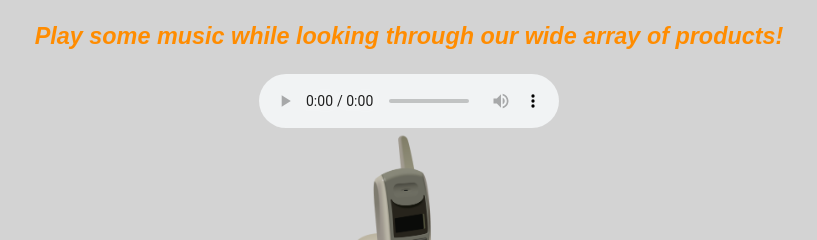
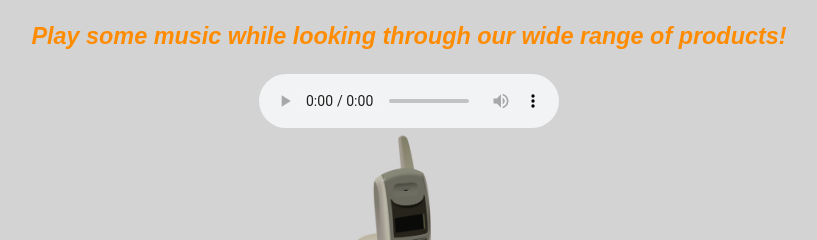
Before and after one commit to Andrtisar/Andrtisar.github.io, a plain HTML site: page shop-other-products.html in a window 1280 px wide. Shown: the top 240 px of the page, 231-1048 px from the left. Drawn offline with Linux system fonts and the light colour scheme.

Commit message:
updated shop

```diff
--- a/shop-other-products.html
+++ b/shop-other-products.html
@@ -5,7 +5,7 @@
     <link rel="stylesheet" href="shop-styles/main.css">
 </head>
 <body class="main-style">
-    <h3>Play some music while looking through our wide array of products!</h3>
+    <h3>Play some music while looking through our wide range of products!</h3>
     <audio controls>
         <source src="other/elevator_music.mp3" type="audio/mp3">
         <p>Your browser doesn't support HTML5 audio. There is nothing I can do.</p>
```
